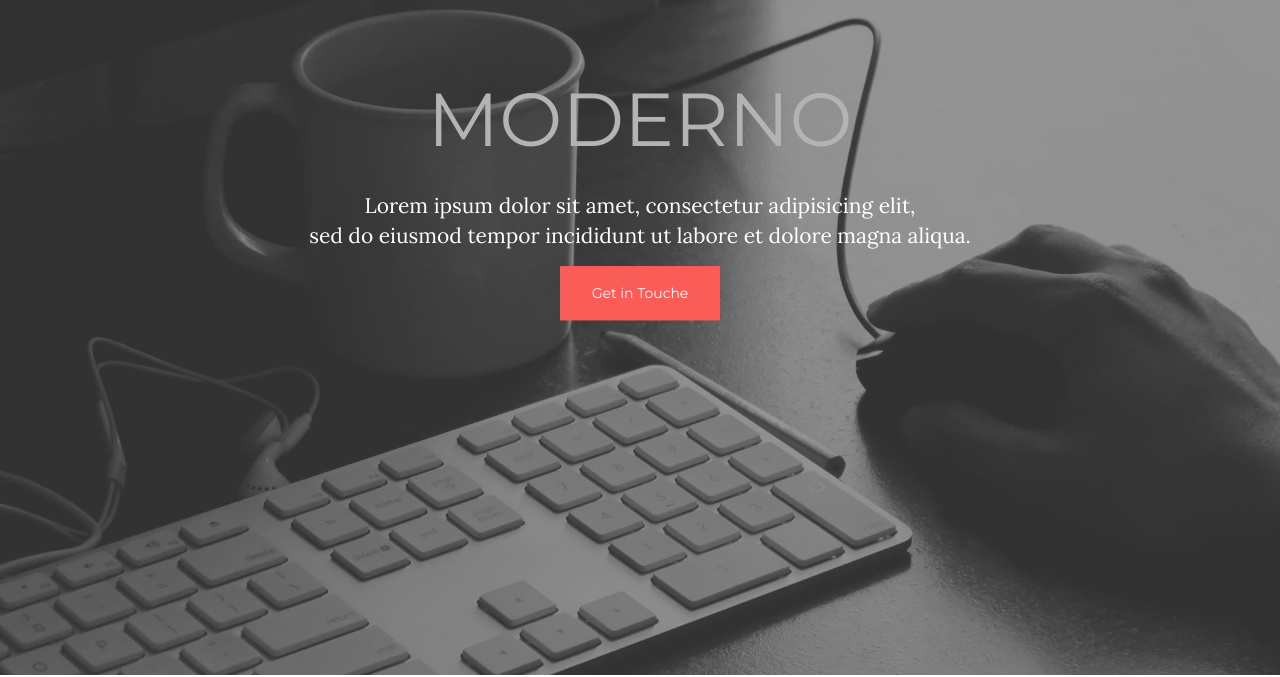
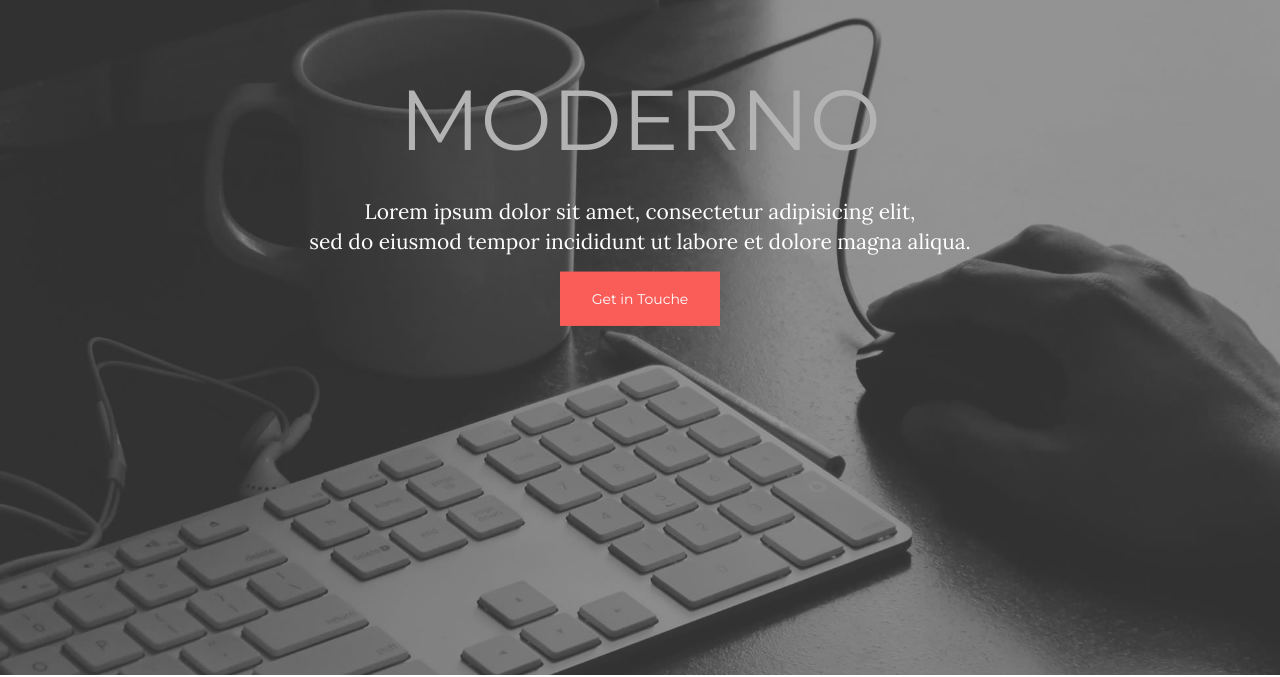
Before and after one commit to druzenje-ucenje/sajt1, a plain HTML site: page index.html in a window 1280 px wide. Shown: the part 125-802 px from the top of the page. Drawn offline with nearby package versions, Linux system fonts and the light colour scheme; some packages are replaced by stand-ins of ours; a script that the page names is missing.

Commit message:
Povecan h1 font Fixes #2

```diff
--- a/css/style.css
+++ b/css/style.css
@@ -407,6 +407,6 @@ ul.social-icons > li > a{
 
 	.jumbotron h1,
 	.jumbotron .h1 {
-		font-size: 75px;
+		font-size: 85px;
 	}
 }
```
